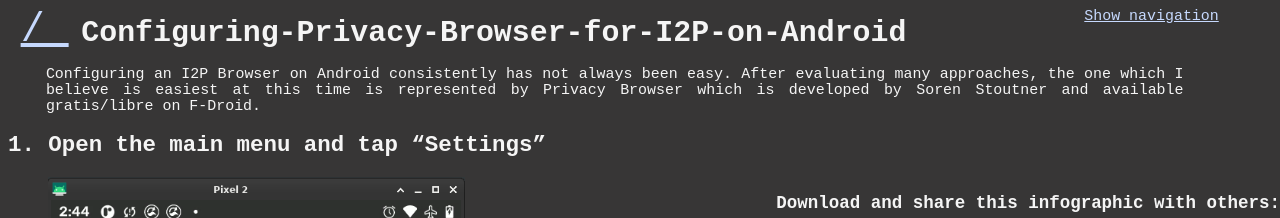
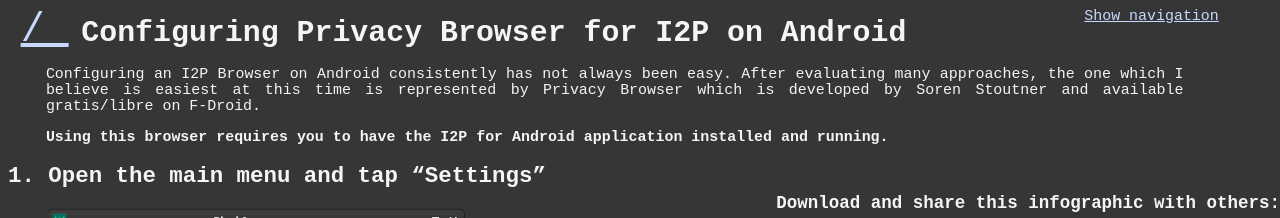
Before and after one commit to eyedeekay/Configuring-Privacy-Browser-for-I2P-on-Android, a plain HTML site: page index.html in a window 1280 px wide. Shown: the top 218 px of the page. Drawn offline with Linux system fonts and the light colour scheme.

Commit message:
update index.html

```diff
--- a/index.html
+++ b/index.html
@@ -1,7 +1,7 @@
 <html>
   <head>
     <title>
-      Configuring-Priv...
+      Configuring Priv...
     </title>
     <meta name="author" content="eyedeekay" />
     <meta name="description" content="Configuring-Privacy-Browser-for-I2P-on-Android" />
@@ -39,13 +39,18 @@
       /
     </a>
     <h1>
-      Configuring-Privacy-Browser-for-I2P-on-Android
+      Configuring Privacy Browser for I2P on Android
     </h1>
     <p>
       Configuring an I2P Browser on Android consistently has not always been easy.
       After evaluating many approaches, the one which I believe is easiest at this time
       is represented by Privacy Browser which is developed by Soren Stoutner and
       available gratis/libre on F-Droid.
+    </p>
+    <p>
+      <strong>
+        Using this browser requires you to have the I2P for Android application installed and running.
+      </strong>
     </p>
     <h2>
       1. Open the main menu and tap &ldquo;Settings&rdquo;
```
Also changed, not shown: 1 other file.
